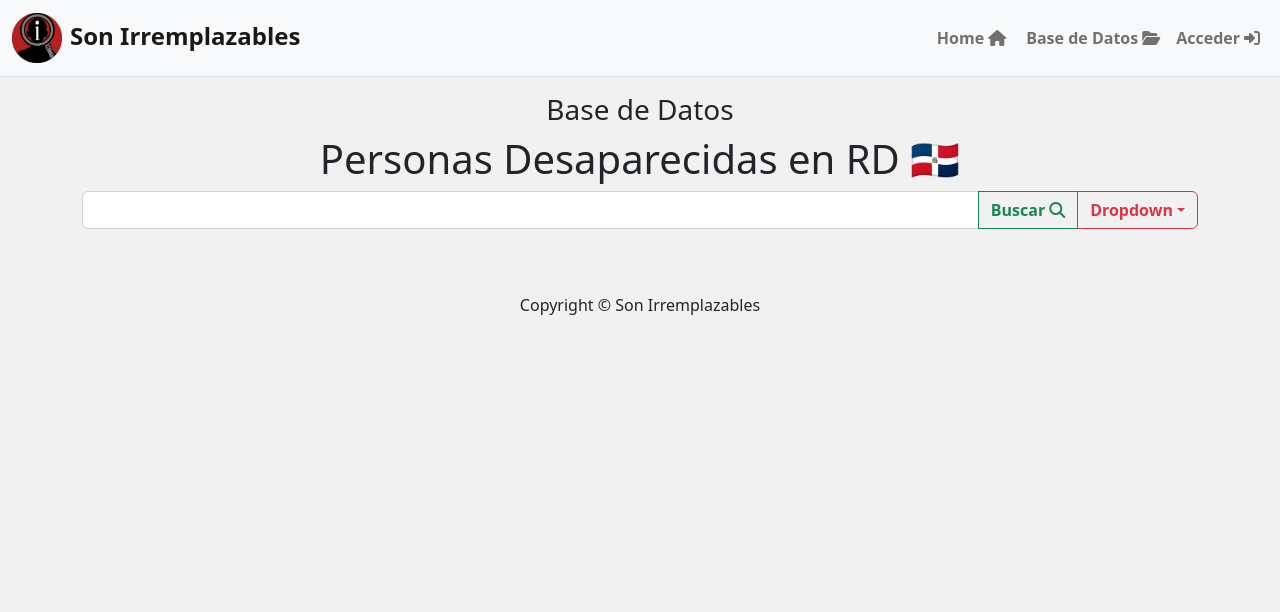
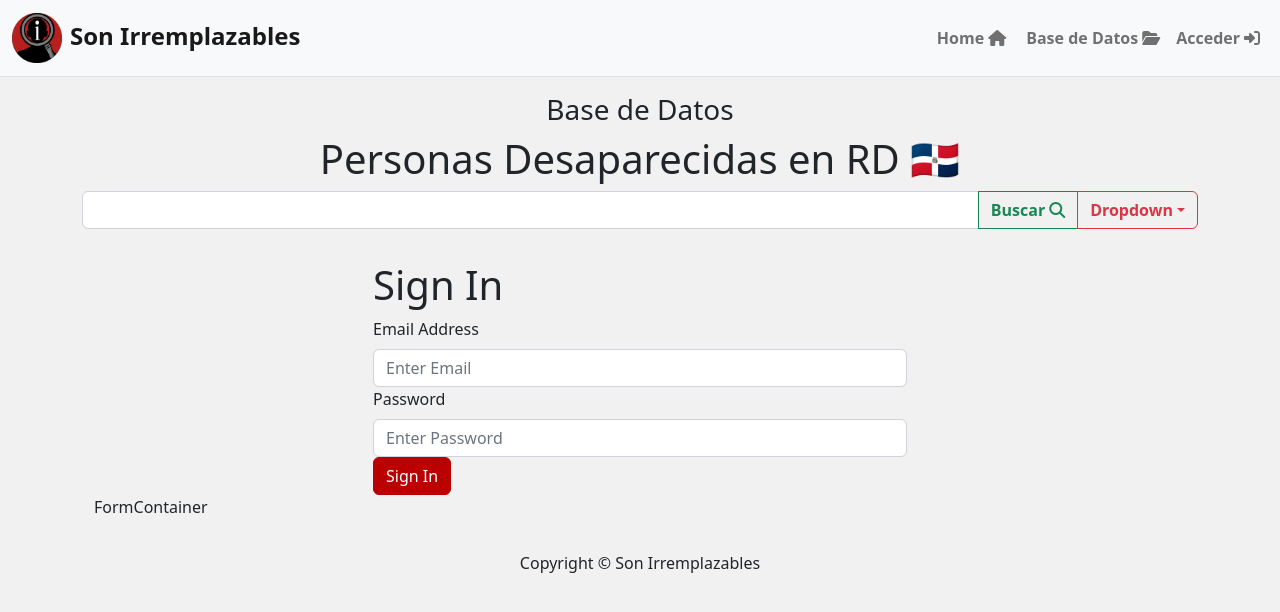
Before and after one commit to tparks18/sonirremplazables_database, a React (Create React App) app in the folder frontend/: page /login in a window 1280 px wide. Shown: the top 612 px of the page. Built offline with nearby package versions, Linux system fonts and the light colour scheme.

Commit message:
added user reducer, actions, login screen

```diff
--- a/frontend/src/App.js
+++ b/frontend/src/App.js
@@ -9,6 +9,7 @@ import BootstrapHeader from "./components/BootstrapHeader";
 import SearchBar from "./components/SearchBar";
 import HomeScreen from "./screens/HomeScreen";
 import PersonScreen from "./screens/PersonScreen";
+import LoginScreen from "./screens/LoginScreen";
 
 
 function App() {
@@ -22,6 +23,7 @@ function App() {
         <Container>
           <Routes>
             <Route path="/" element={<HomeScreen />} exact />
+            <Route path="/login" element={<LoginScreen />} />
             <Route path="/person/:id" element={<PersonScreen />} />
           </Routes>
         </Container>
--- a/frontend/src/actions/personActions.js
+++ b/frontend/src/actions/personActions.js
@@ -25,8 +25,8 @@ export const listPersons =
       dispatch({
         type: PERSON_LIST_FAIL,
         payload:
-        error.response && error.response.data.message
-        ? error.response.data.message
+        error.response && error.response.data.detail
+        ? error.response.data.detail
         : error.message,
       })
     }
@@ -46,8 +46,8 @@ export const listPersons =
       dispatch({
         type: PERSON_DETAILS_FAIL,
         payload:
-          error.response && error.response.data.message
-            ? error.response.data.message
+          error.response && error.response.data.detail
+            ? error.response.data.detail
             : error.message,
       });
     }
--- /dev/null
+++ b/frontend/src/actions/userActions.js
@@ -0,0 +1,41 @@
+import axios from 'axios'
+import {
+  USER_LOGIN_REQUEST,
+  USER_LOGIN_SUCCESS,
+  USER_LOGIN_FAIL,
+  USER_LOGOUT,
+} from "../constants/userConstants";
+
+export const login = (email, password) => async (dispatch) => {
+    try{
+        dispatch({
+            type: USER_LOGIN_REQUEST
+        })
+
+        const config = {
+            headers: {
+                'Content-type': 'application/json'
+            }
+        }
+
+        const { data } = await axios.post('/api/users/login/',
+        { 'username': email, 'password': password },
+        config
+        )
+        dispatch({
+            type:USER_LOGIN_SUCCESS,
+            payload:data
+        })
+
+        localStorage.setItem('userInfo', JSON.stringify(data))
+
+    } catch(error) {
+        dispatch({
+          type: USER_LOGIN_FAIL,
+          payload:
+            error.response && error.response.data.detail
+              ? error.response.data.detail
+              : error.message,
+        });
+    }
+}
--- a/frontend/src/components/BootstrapHeader.js
+++ b/frontend/src/components/BootstrapHeader.js
@@ -31,7 +31,7 @@ function BootstrapHeader() {
               </Link>
             </li>
             <li className="nav-item">
-              <Link className="nav-link fw-semibold" to="/">
+              <Link className="nav-link fw-semibold" to="/login">
                 Acceder
                 <i className="fa-solid fa-right-to-bracket ms-1"></i>
               </Link>
--- /dev/null
+++ b/frontend/src/components/FormContainer.js
@@ -0,0 +1,18 @@
+import React from 'react'
+import { Container, Row, Col } from 'react-bootstrap'
+
+function FormContainer({ children }) {
+  return (
+    <Container>
+        <Row className="justify-content-md-center">
+            <Col xs={12} md={6}>
+                { children }
+            </Col>
+        </Row>
+
+        <div>FormContainer</div>
+    </Container>
+  )
+}
+
+export default FormContainer
--- /dev/null
+++ b/frontend/src/constants/userConstants.js
@@ -0,0 +1,4 @@
+export const USER_LOGIN_REQUEST = 'USER_LOGIN_REQUEST'
+export const USER_LOGIN_SUCCESS = 'USER_LOGIN_SUCCESS'
+export const USER_LOGIN_FAIL = 'USER_LOGIN_FAIL'
+export const USER_LOGOUT = 'USER_LOGOUT'
--- /dev/null
+++ b/frontend/src/screens/LoginScreen.js
@@ -0,0 +1,50 @@
+import React, { useState, useEffect } from 'react';
+import { Link } from 'react-router-dom';
+import { Form, Button, Row, Col } from 'react-bootstrap';
+import { useDispatch, useSelector } from 'react-redux'
+import Loader from "../components/Loader";
+import Message from "../components/Message";
+import FormContainer from "../components/FormContainer";
+import { login } from '../actions/userActions'
+
+function LoginScreen() {
+
+    const [email, setEmail] = useState('')
+    const [password, setPassword] = useState("");
+
+    const submitHandler = (e) => {
+        e.preventDefault()
+        console.log('submitted')
+    }
+
+  return (
+    <FormContainer>
+      <h1>Sign In</h1>
+      <Form onSubmit={submitHandler}>
+        <Form.Group controlId="email">
+          <Form.Label>Email Address</Form.Label>
+          <Form.Control
+            type="email"
+            placeholder="Enter Email"
+            value={email}
+            onChange={(e) => setEmail(e.target.value)}
+          ></Form.Control>
+        </Form.Group>
+
+        <Form.Group controlId="password">
+          <Form.Label>Password</Form.Label>
+          <Form.Control
+            type="password"
+            placeholder="Enter Password"
+            value={password}
+            onChange={(e) => setPassword(e.target.value)}
+          ></Form.Control>
+        </Form.Group>
+
+        <Button type='submit' variant='primary'>Sign In</Button>
+      </Form>
+    </FormContainer>
+  );
+}
+
+export default LoginScreen
```
Also changed, not shown: frontend/src/reducers/userReducers.js (added, +25 -0 lines), frontend/src/store.js (+8 -1 lines), frontend/src/components/SearchBar.js (renamed from frontend/src/components/SearchBar.jsx).
